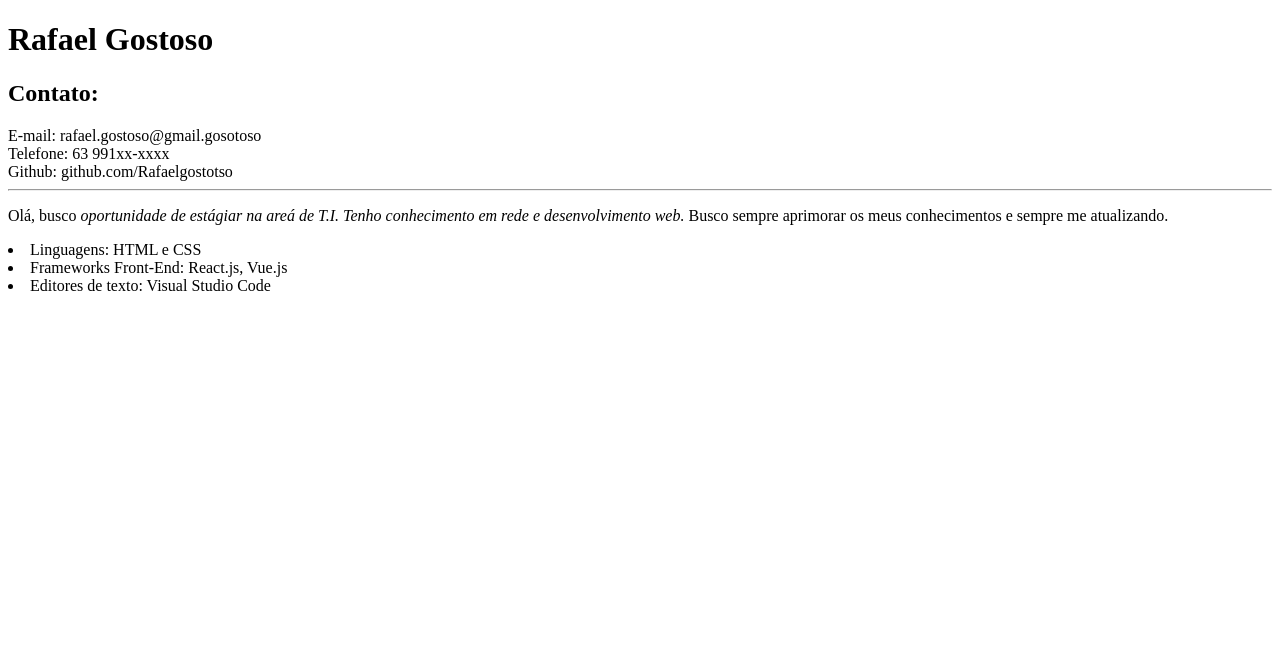
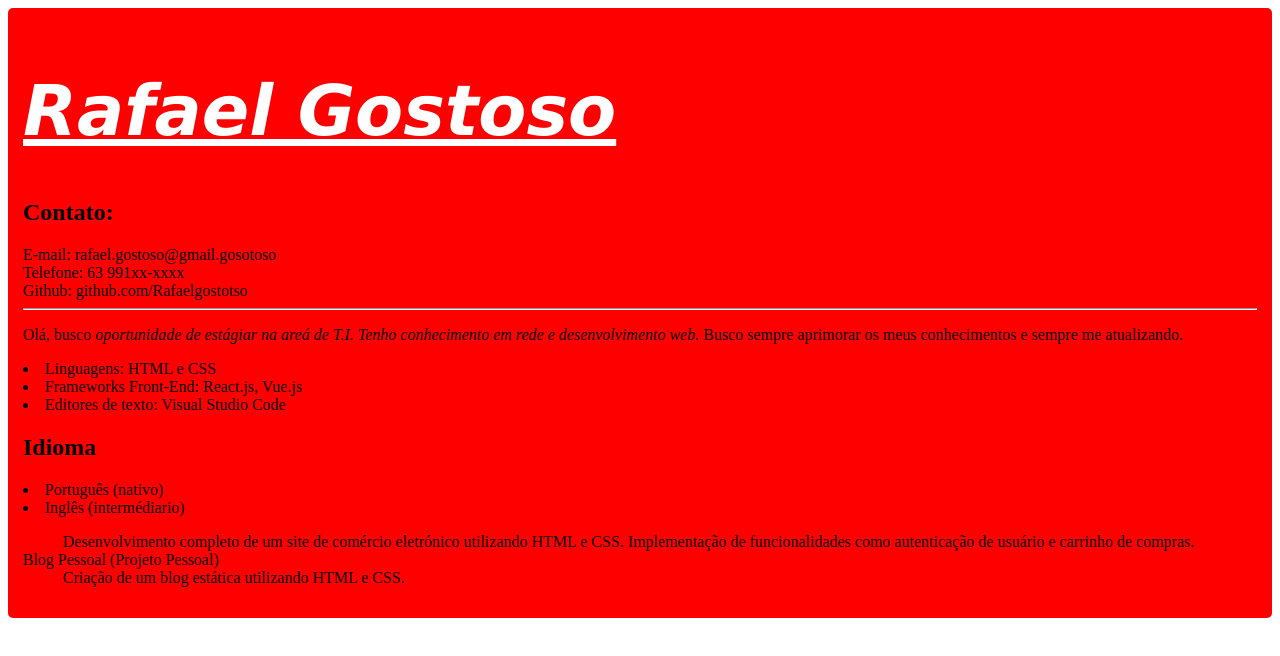
Before and after one commit to eva-17/dw-curriculo_EVA, a plain HTML site: page index.html in a window 1280 px wide. Drawn offline with Linux system fonts and the light colour scheme.

Commit message:
Currículo Rafael
Complementar

```diff
--- /dev/null
+++ b/index.css
@@ -0,0 +1,13 @@
+h1 {
+    font-size: 70px;
+    color: white;
+    font-family: 'Lucida Sans', 'Lucida Sans Regular', 'Lucida Grande', 'Lucida Sans Unicode', Geneva, Verdana, sans-serif;
+    font-style: italic;
+    text-decoration: underline;
+}
+
+#div {
+    background-color: red;
+    border-radius: 5px;
+    padding: 15px;
+}
--- a/index.html
+++ b/index.html
@@ -3,9 +3,11 @@
 <head>
     <meta charset="UTF-8">
     <meta name="viewport" content="width=device-width, initial-scale=1.0">
+    <link rel="stylesheet" href="index.css">
     <title>Curriculo</title>
 </head>
 <body>
+    <div id="div" >
         <h1>Rafael Gostoso</h1>
         <section>
         <h2>Contato:</h2>
@@ -26,5 +28,20 @@
         </ol>
 
         </section>
+        <h2>Idioma</h2>
+
+        <li> Português (nativo)
+        <li> Inglês (intermédiario)</li>
+        </ul>
+        </section>
+         <dl>
+            <dd> Desenvolvimento completo de um site de comércio eletrónico utilizando HTML e CSS.
+                 Implementação de funcionalidades como autenticação de usuário e carrinho de compras. </dd>
+         </dt> Blog Pessoal (Projeto Pessoal)</dt>
+         <dd> Criação de um blog estática utilizando HTML e CSS.</dd>
+         </dl>
+         </li>
+         <section>
+    </div>
 </body>
 </html>
```
Also changed, not shown: 1 other file. Lines whose indentation alone changed are shown as unchanged.
